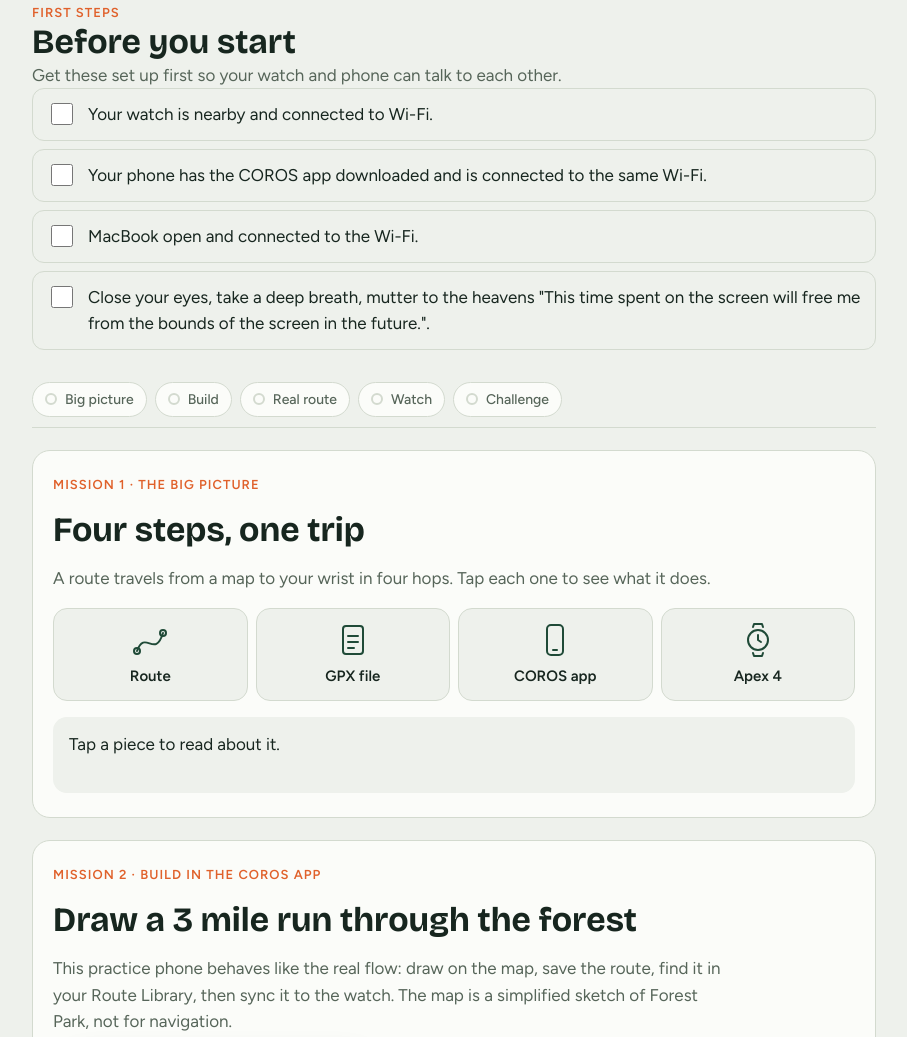
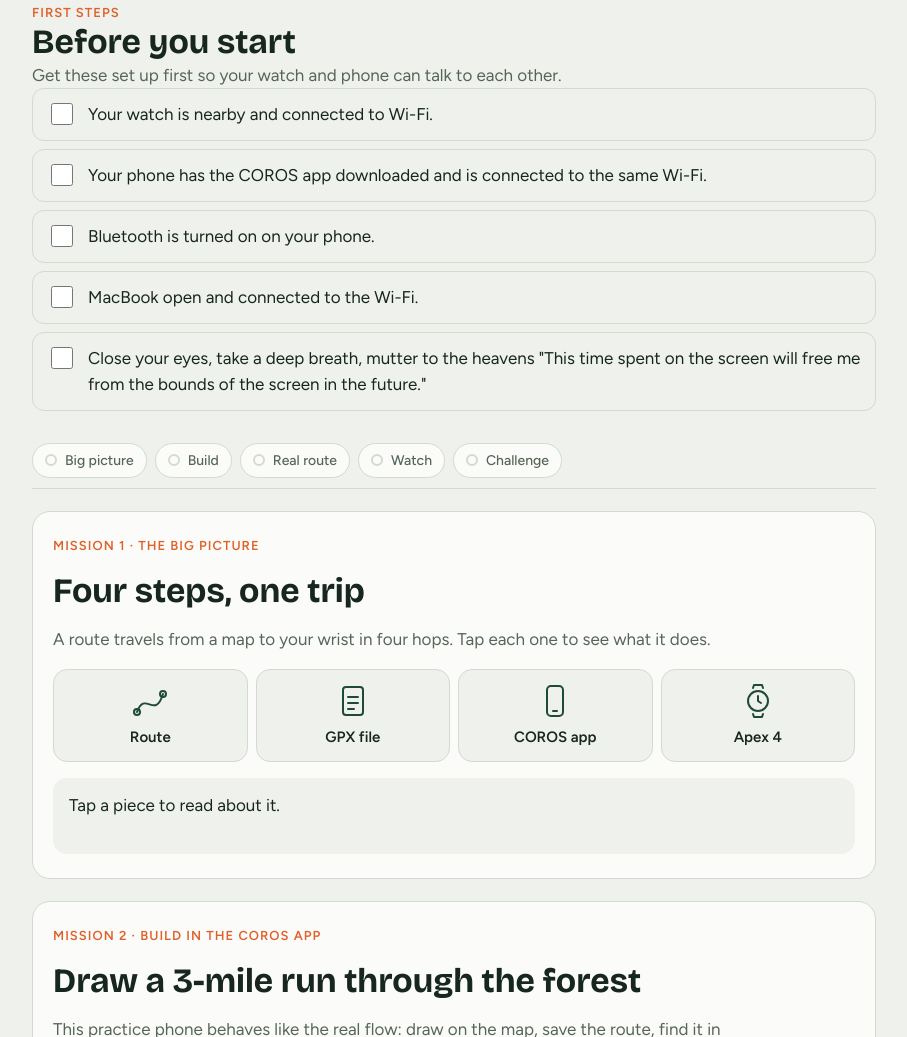
Before and after one commit to maxfieldeland64/kimbos-map-lab, a plain HTML site: page index.html in a window 1280 px wide. Shown: the part 440-1477 px from the top of the page, without its empty margins (186-1093 px from the left). Drawn offline with nearby package versions, Linux system fonts and the light colour scheme.

Commit message:
spelling

```diff
--- a/index.html
+++ b/index.html
@@ -185,8 +185,9 @@ footer a.board-btn:focus-visible { outline: 3px solid var(--fir); outline-offset
     <div class="checks">
       <label><input type="checkbox"> <span>Your watch is nearby and connected to Wi-Fi.</span></label>
       <label><input type="checkbox"> <span>Your phone has the COROS app downloaded and is connected to the same Wi-Fi.</span></label>
+      <label><input type="checkbox"> <span>Bluetooth is turned on on your phone.</span></label>
       <label><input type="checkbox"> <span>MacBook open and connected to the Wi-Fi.</span></label>
-      <label><input type="checkbox"> <span>Close your eyes, take a deep breath, mutter to the heavens "This time spent on the screen will free me from the bounds of the screen in the future.".</span></label>
+      <label><input type="checkbox"> <span>Close your eyes, take a deep breath, mutter to the heavens "This time spent on the screen will free me from the bounds of the screen in the future."</span></label>
 
     </div>
   </div>
@@ -206,14 +207,14 @@ footer a.board-btn:focus-visible { outline: 3px solid var(--fir); outline-offset
   <!-- MISSION 2 -->
   <section class="card" id="m-build">
     <div class="mission">Mission 2 · Build in the COROS app</div>
-    <h2>Draw a 3 mile run through the forest</h2>
+    <h2>Draw a 3-mile run through the forest</h2>
     <p class="sub">This practice phone behaves like the real flow: draw on the map, save the route, find it in your Route Library, then sync it to the watch. The map is a simplified sketch of Forest Park, not for navigation.</p>
     <span class="badge">Done</span>
     <div class="lab">
       <div class="phone"><div class="screen" id="screen"></div></div>
       <div class="sidecol">
         <div class="coach" aria-live="polite"><div class="stepno" id="stepno"></div><h3 id="coachTitle"></h3><p id="coachText"></p></div>
-        <div class="goal" id="goal"><span class="dot"></span><span>Goal: a route of at least 3 miles that you send to your watch. In the Coros app navigate to the Explore Tab and Create a route, and send to your watch.</span></div>
+        <div class="goal" id="goal"><span class="dot"></span><span>Goal: a route of at least 3 miles that you send to your watch. In the COROS app navigate to the Explore Tab and Create a route, and send to your watch.</span></div>
         <p class="note">Try turning on "Snap" so your points jump onto the nearest trail. Real route builders do the same, which keeps you off cliffs and out of blackberries - most of the time.</p>
       </div>
     </div>
@@ -224,6 +225,7 @@ footer a.board-btn:focus-visible { outline: 3px solid var(--fir); outline-offset
     <div class="mission">Mission 3 · Load a real route</div>
     <h2>Put this route on your watch and in your favorite app</h2>
     <p class="sub">Here is a ready-made route, drawn in onX Maps and saved as a GPX file. Download it, send it to your Apex 4 through the COROS app, then open the same file in whatever mapping software you like best.</p>
+    <p class="note">Want to actually run it? White Salmon is about an hour from Portland and should be sunnier than the city in winter. Pair it with a coffee stop in Hood River. Friends who live in the area recommended this trail.</p>
     <span class="badge">Done</span>
     <div class="routebox">
       <div class="routemap" id="routemap"></div>
@@ -264,9 +266,9 @@ footer a.board-btn:focus-visible { outline: 3px solid var(--fir); outline-offset
 
   <!-- MISSION 4 -->
   <section class="card" id="m-watch">
-    <div class="mission">Mission 4 · Check the watch - Go on this run (if you want!)</div>
+    <div class="mission">Mission 4 · Check the watch</div>
     <h2>Make sure it arrived</h2>
-    <p class="sub">This area is about an hour away but should deliver sunnier skies than Portland during the winter. Pair it with a coffee stop in Hood River. This trail was reccomended by some friends that live in the area.</p>
+    <p class="sub">Before you head out, make sure the route made it to the watch and shows up when you start a run.</p>
     <span class="badge">Done</span>
     <div class="checks" id="watchChecks"></div>
     <p class="note">The exact buttons on the watch can change with software updates. COROS keeps the current steps in its <a href="https://support.coros.com/hc/en-us/articles/360039841072" target="_blank" rel="noopener">navigation guide</a>.</p>
@@ -577,13 +579,13 @@ footer a.board-btn:focus-visible { outline: 3px solid var(--fir); outline-offset
     "Wrap around Bald Mountain on the Timberline Trail and keep heading toward McNeil Point.",
     "Find the Mazama Trail junction, about 3.9 miles along the McNeil Point route at roughly 5,600 ft. This trail used to be called the Cathedral Ridge Trail.",
     "Descend the Mazama Trail about 3.1 miles to the Mazama trailhead, then check the total miles and climbing.",
-    "Name it, sync it to the watch, and confirm it appears. Plan your ride between the two trailheads before you go."
+    "Name it with the place and the distance. Plan your ride between the two trailheads before you go."
   ];
   var DESCHUTES = [
     "Find Deschutes River State Recreation Area near The Dalles and drop your start at the trailhead.",
     "Build an out-and-back along the river. The whole trail is 11.3 miles out and back, and you can turn around at any point.",
     "Pick your turnaround from how you feel and the daylight left. Look at the total miles in the app before you save.",
-    "Name it, sync it to the watch, and confirm it appears.",
+    "Name it with the place and the distance.",
     "Check the forecast and the trail page before you leave. Parts of the gravel path are shared with horseback riders and mountain bikers.",
     "Screenshot the route and send it to the family chat."
   ];
@@ -596,12 +598,12 @@ footer a.board-btn:focus-visible { outline: 3px solid var(--fir); outline-offset
     "Screenshot the route and send it to the family chat."
   ];
   function dest() { return DESTS.filter(function (x) { return x[0] === prog.dest; })[0]; }
-  var TRANSFER_ITEMS = [
-    "Draw the route on the mapping tool of your choice and download it to your MacBook as a GPX file.",
+  var DRAW_ITEM = "Draw the route on the mapping tool of your choice and download it to your MacBook as a GPX file.";
+  var SEND_ITEMS = [
     "AirDrop the GPX file from your MacBook to your phone.",
-    "Open the file in the COROS app and sync it to your watch."
+    "Open the file in the COROS app, sync it to your watch and confirm it appears."
   ];
-  function itemsFor(d) { return TRANSFER_ITEMS.concat(d[5] || CH_ITEMS); }
+  function itemsFor(d) { return [DRAW_ITEM].concat(d[5] || CH_ITEMS, SEND_ITEMS); }
   function renderDests() {
     $("dests").innerHTML = DESTS.map(function (d) {
       return '<button type="button" class="dest" data-id="' + d[0] + '" aria-pressed="' + (prog.dest === d[0]) + '"><span class="tag">' + (d[5] ? d[6] + " · " : "") + d[2] + " · " + d[3] + "</span><h3>" + d[1] + "</h3><p>" + d[4].split(". ")[0] + ".</p></button>";
```
